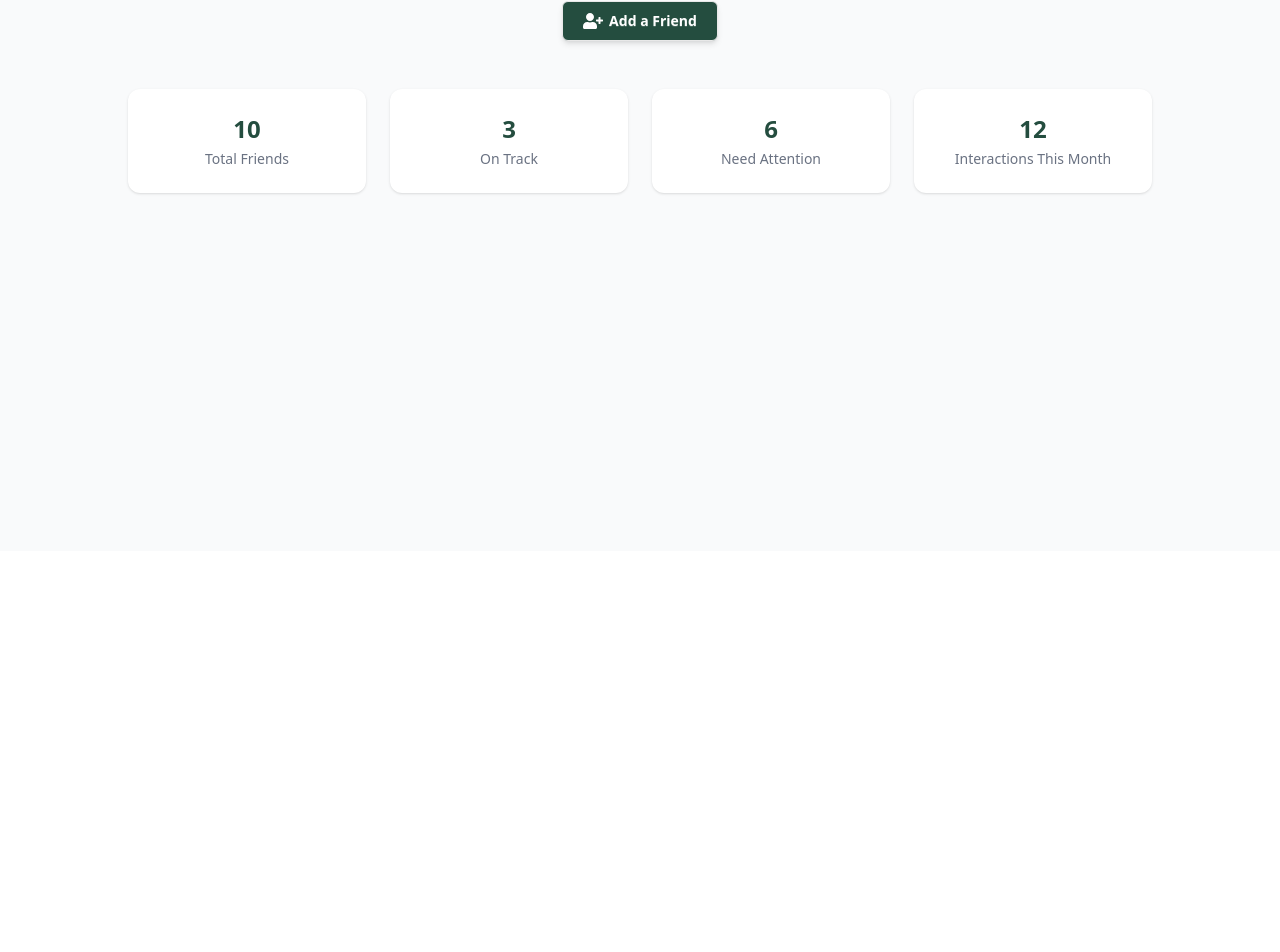
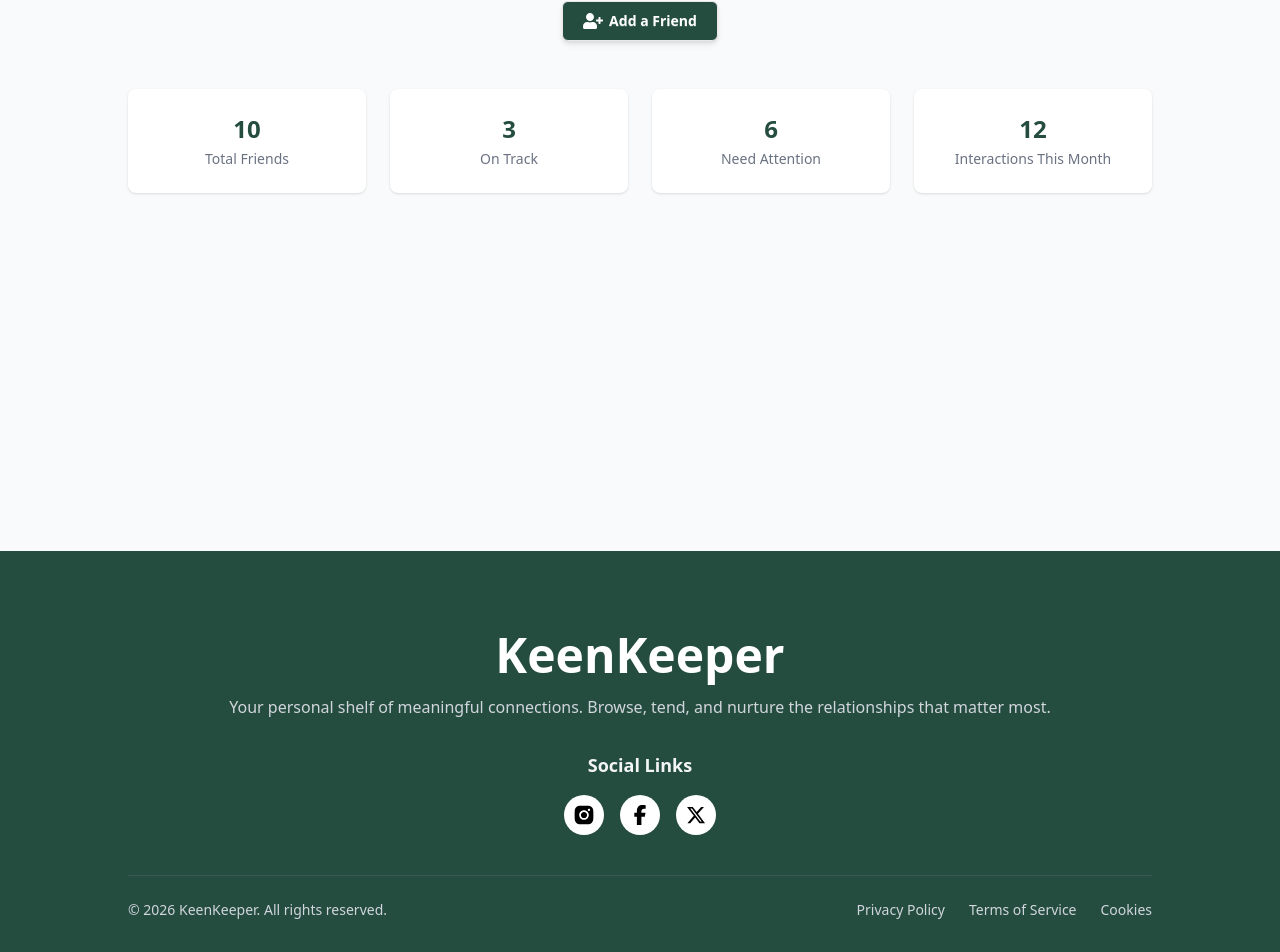
Before and after one commit to SheikhSabbirAhmad/kin-keeper, a Next.js app: page /home in a window 1280 px wide. Shown: the part 313-1265 px from the top of the page. Before the commit the page ends 864 px from the top, so only its background shows below. Built offline with nearby package versions, Linux system fonts and the light colour scheme.

Commit message:
Completed to design footer section according to figma

```diff
--- a/src/app/home/page.jsx
+++ b/src/app/home/page.jsx
@@ -25,22 +25,22 @@
       {/* Stats Section */}
       <div className="mt-12 grid grid-cols-1 sm:grid-cols-2 md:grid-cols-4 gap-6 w-full max-w-5xl">
 
-        <div className="bg-white shadow-sm rounded-xl p-6 text-center">
+        <div className="bg-white shadow-sm rounded-lg p-6 text-center">
           <h2 className="text-2xl font-bold text-[#244D3F]">10</h2>
           <p className="text-gray-500 mt-1 text-sm">Total Friends</p>
         </div>
 
-        <div className="bg-white shadow-sm rounded-xl p-6 text-center">
+        <div className="bg-white shadow-sm rounded-lg p-6 text-center">
           <h2 className="text-2xl font-bold text-[#244D3F]">3</h2>
           <p className="text-gray-500 mt-1 text-sm">On Track</p>
         </div>
 
-        <div className="bg-white shadow-sm rounded-xl p-6 text-center">
+        <div className="bg-white shadow-sm rounded-lg p-6 text-center">
           <h2 className="text-2xl font-bold text-[#244D3F]">6</h2>
           <p className="text-gray-500 mt-1 text-sm">Need Attention</p>
         </div>
 
-        <div className="bg-white shadow-sm rounded-xl p-6 text-center">
+        <div className="bg-white shadow-sm rounded-lg p-6 text-center">
           <h2 className="text-2xl font-bold text-[#244D3F]">12</h2>
           <p className="text-gray-500 mt-1 text-sm">Interactions This Month</p>
         </div>
--- a/src/app/layout.js
+++ b/src/app/layout.js
@@ -1,6 +1,7 @@
 import { Geist, Geist_Mono } from "next/font/google";
 import "./globals.css";
 import Navbar from "@/components/Navbar";
+import Footer from "@/components/Footer";
 
 const geistSans = Geist({
   variable: "--font-geist-sans",
@@ -26,6 +27,7 @@
       <body className="min-h-full flex flex-col">
         <Navbar></Navbar>
         {children}
+        <Footer></Footer>
         </body>
     </html>
   );
--- /dev/null
+++ b/src/components/Footer.jsx
@@ -0,0 +1,64 @@
+import React from 'react';
+import Link from "next/link";
+import { AiFillInstagram } from "react-icons/ai";
+import { FaFacebookF, FaXTwitter } from "react-icons/fa6";
+
+const Footer = () => {
+    return (
+        <div>
+             <footer className="bg-[#244D3F] text-center pt-20 pb-10 text-white">
+      <div className="max-w-5xl mx-auto">
+
+        {/* Title */}
+        <h2 className="text-5xl font-bold mb-4">Keen<span className='font-semibold'>Keeper</span></h2>
+
+        {/* Subtitle */}
+        <p className="text-gray-300 mb-8">
+          Your personal shelf of meaningful connections. Browse, tend, and nurture the relationships that matter most.
+        </p>
+
+        {/* Social Links */}
+        <div className="mb-10">
+          <p className="mb-4 text-lg text-gray-100 font-semibold">Social Links</p>
+          <div className="flex justify-center gap-4">
+
+            <Link href="#">
+              <div className="w-10 h-10 flex items-center justify-center bg-white text-black rounded-full hover:scale-110 transition">
+                <AiFillInstagram className='text-2xl'/>
+              </div>
+            </Link>
+
+            <Link href="#">
+              <div className="w-10 h-10 flex items-center justify-center bg-white text-black rounded-full hover:scale-110 transition">
+                <FaFacebookF className='text-xl'/>
+              </div>
+            </Link>
+
+            <Link href="#">
+              <div className="w-10 h-10 flex items-center justify-center  bg-white text-black rounded-full hover:scale-110 transition">
+                <FaXTwitter className='text-xl'/>
+              </div>
+            </Link>
+
+          </div>
+        </div>
+
+        {/* Divider */}
+        <div className="border-t border-gray-500/30 pt-6 flex flex-col md:flex-row justify-between items-center text-sm text-gray-300 gap-4">
+
+          <p>© {new Date().getFullYear()} KeenKeeper. All rights reserved.</p>
+
+          <div className="flex gap-6">
+            <Link href="#">Privacy Policy</Link>
+            <Link href="#">Terms of Service</Link>
+            <Link href="#">Cookies</Link>
+          </div>
+
+        </div>
+      </div>
+    </footer>
+        </div>
+    );
+};
+
+export default Footer;
--- a/src/components/Navbar.jsx
+++ b/src/components/Navbar.jsx
@@ -13,7 +13,7 @@
   const getClass = (path) =>
     pathname === path
       ? "btn btn-sm bg-[#244D3F] text-white border-none"
-      : "btn btn-ghost btn-sm text-gray-500";
+      : "btn btn-ghost btn-sm text-gray-500 hover:scale-110 transition";
 
   return (
     <div className="navbar bg-base-500 px-6">
@@ -21,7 +21,7 @@
       {/* Left side */}
       <div className="flex-1">
         <Link href="/" className="text-2xl font-bold text-[#08172c]">
-          Keen<span className="text-[#244D3F]">Keeper</span>
+          Keen<span className="text-[#244D3F] font-semibold">Keeper</span>
         </Link>
       </div>
 
```
